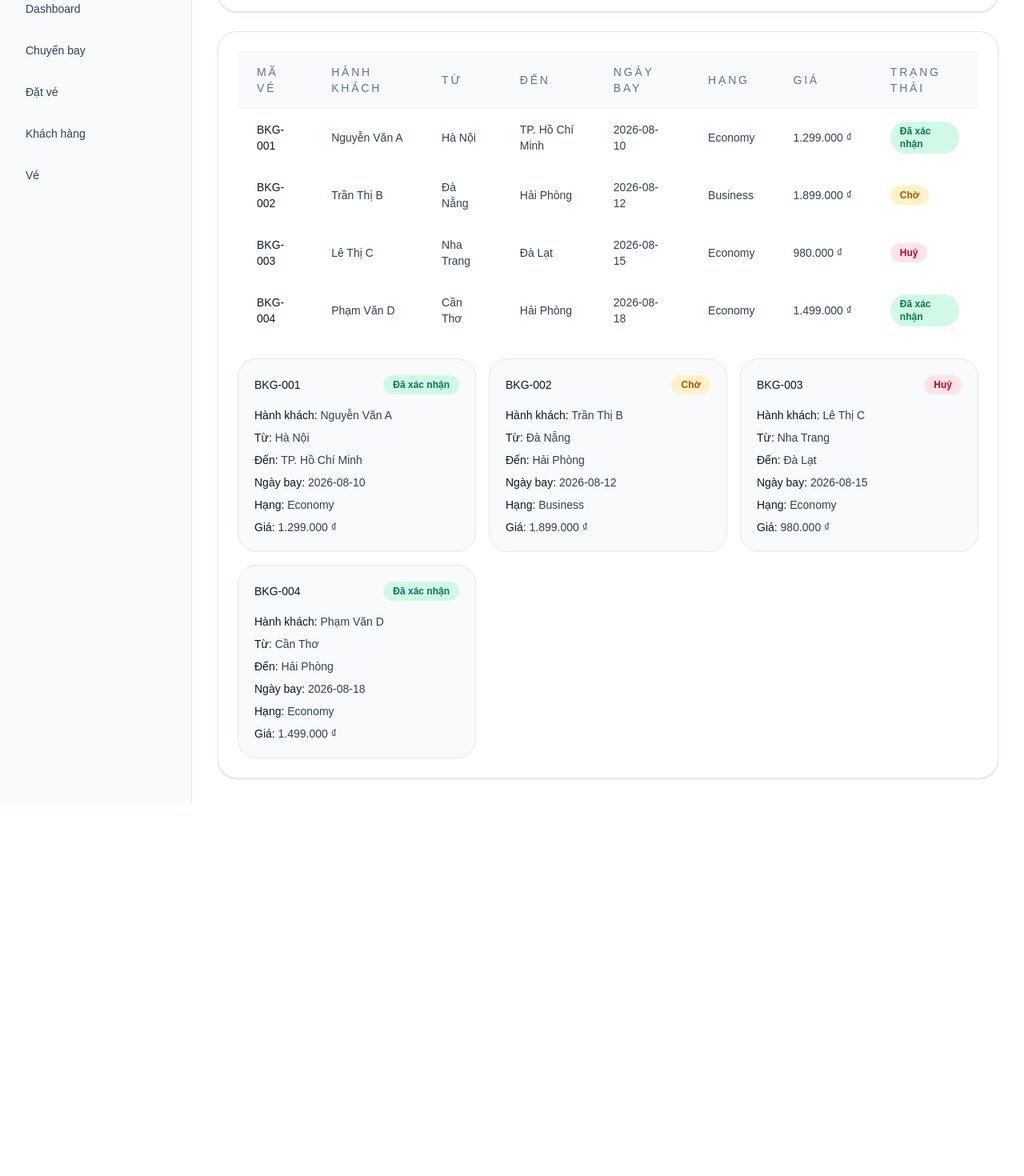
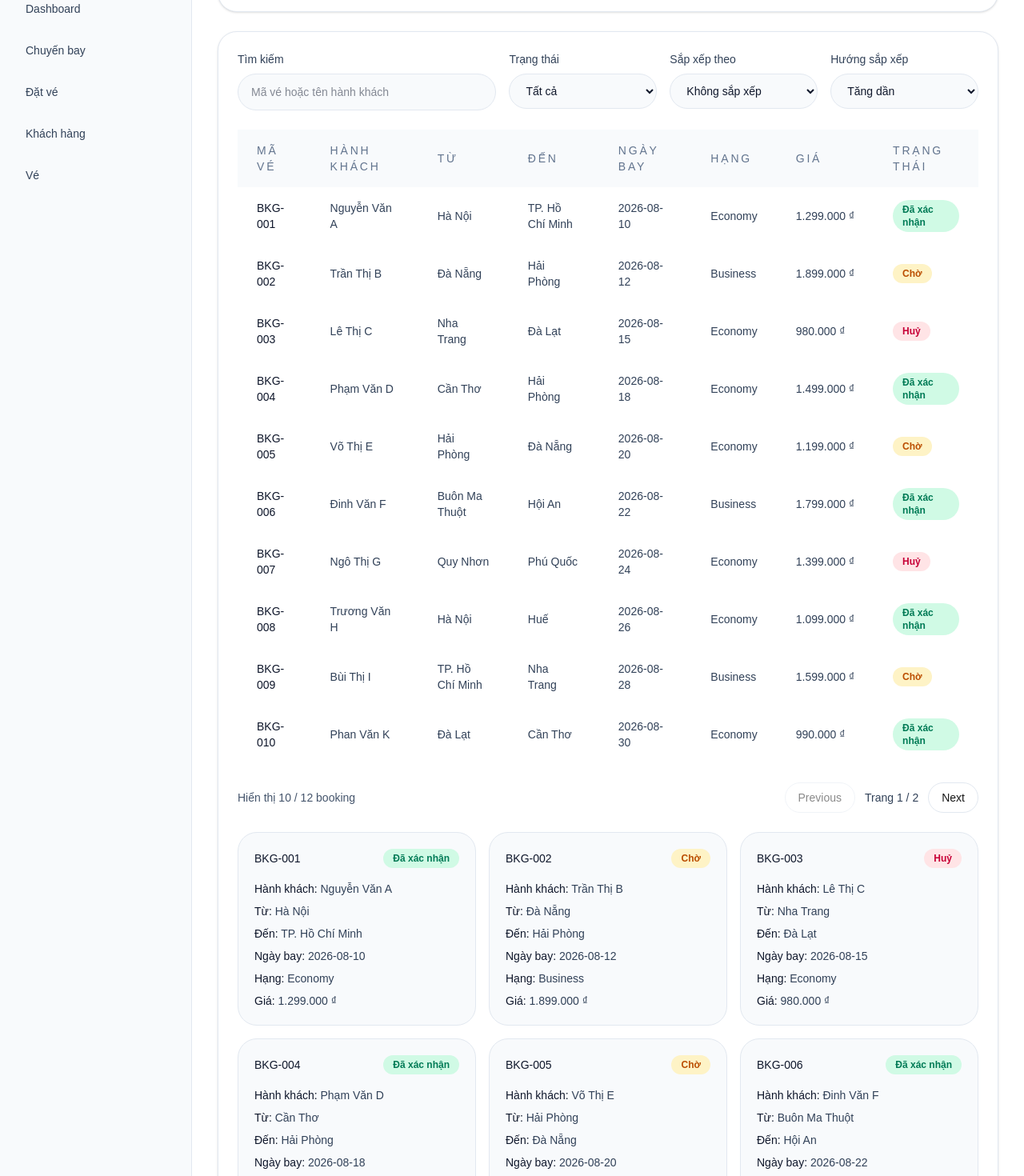
Before and after one commit to TranThiKimNghi/vietjet-agency, a Next.js app: page /dashboard/bookings in a window 1280 px wide. Shown: the part 260-1730 px from the top of the page at 80% size. Before the commit the page ends 1265 px from the top, so only its background shows below. Built offline with nearby package versions, Linux system fonts and the light colour scheme.

Commit message:
feat: add booking search filter sort and pagination

```diff
--- a/app/dashboard/bookings/page.tsx
+++ b/app/dashboard/bookings/page.tsx
@@ -1,8 +1,80 @@
+'use client';
+
+import { useMemo, useState } from 'react';
 import { bookingList } from '@/data/bookings';
 import BookingRow from '@/components/dashboard/BookingRow';
 import Link from 'next/link';
 
+const statusOptions = ['', 'Đã xác nhận', 'Chờ', 'Huỷ'];
+const sortOptions = [
+  { value: '', label: 'Không sắp xếp' },
+  { value: 'id', label: 'Mã vé' },
+  { value: 'date', label: 'Ngày bay' },
+  { value: 'price', label: 'Giá' },
+];
+
 export default function DashboardBookings() {
+  const [searchTerm, setSearchTerm] = useState('');
+  const [statusFilter, setStatusFilter] = useState('');
+  const [sortKey, setSortKey] = useState('');
+  const [sortDirection, setSortDirection] = useState<'asc' | 'desc'>('asc');
+  const [currentPage, setCurrentPage] = useState(1);
+  const pageSize = 10;
+
+  const normalizedSearchTerm = useMemo(
+    () => searchTerm.trim().toLowerCase(),
+    [searchTerm]
+  );
+
+  const filteredBookings = useMemo(() => {
+    const filtered = bookingList.filter((booking) => {
+      if (statusFilter && booking.status !== statusFilter) {
+        return false;
+      }
+
+      if (!normalizedSearchTerm) {
+        return true;
+      }
+
+      return (
+        booking.id.toLowerCase().includes(normalizedSearchTerm) ||
+        booking.passenger.toLowerCase().includes(normalizedSearchTerm)
+      );
+    });
+
+    if (!sortKey) {
+      return filtered;
+    }
+
+    const sorted = [...filtered].sort((a, b) => {
+      let compare = 0;
+
+      if (sortKey === 'id') {
+        compare = a.id.localeCompare(b.id, 'vi', { numeric: true });
+      }
+
+      if (sortKey === 'date') {
+        compare = a.date.localeCompare(b.date, 'vi', { numeric: true });
+      }
+
+      if (sortKey === 'price') {
+        compare = a.price - b.price;
+      }
+
+      return sortDirection === 'asc' ? compare : -compare;
+    });
+
+    return sorted;
+  }, [normalizedSearchTerm, statusFilter, sortKey, sortDirection]);
+
+  const totalPages = Math.max(1, Math.ceil(filteredBookings.length / pageSize));
+  const effectivePage = Math.min(currentPage, totalPages);
+
+  const paginatedBookings = useMemo(() => {
+    const start = (effectivePage - 1) * pageSize;
+    return filteredBookings.slice(start, start + pageSize);
+  }, [filteredBookings, effectivePage]);
+
   return (
     <div className="space-y-6">
       <section className="rounded-3xl border border-slate-200 bg-white p-8 shadow-sm">
@@ -24,7 +96,83 @@ export default function DashboardBookings() {
       </section>
 
       <section className="rounded-3xl border border-slate-200 bg-white p-6 shadow-sm">
-        <div className="overflow-x-auto">
+        <div className="grid gap-4 xl:grid-cols-[1.4fr_0.8fr_0.8fr_0.8fr]">
+          <div>
+            <label className="block text-sm font-medium text-slate-700" htmlFor="booking-search">
+              Tìm kiếm
+            </label>
+            <input
+              id="booking-search"
+              type="text"
+              value={searchTerm}
+              onChange={(event) => {
+                setSearchTerm(event.target.value);
+                setCurrentPage(1);
+              }}
+              placeholder="Mã vé hoặc tên hành khách"
+              className="mt-2 w-full rounded-3xl border border-slate-200 bg-slate-50 px-4 py-3 text-sm text-slate-900 outline-none transition focus:border-slate-900 focus:ring-2 focus:ring-slate-200"
+            />
+          </div>
+
+          <div>
+            <label className="block text-sm font-medium text-slate-700" htmlFor="status-filter">
+              Trạng thái
+            </label>
+            <select
+              id="status-filter"
+              value={statusFilter}
+              onChange={(event) => {
+                setStatusFilter(event.target.value);
+                setCurrentPage(1);
+              }}
+              className="mt-2 w-full rounded-3xl border border-slate-200 bg-slate-50 px-4 py-3 text-sm text-slate-900 outline-none transition focus:border-slate-900 focus:ring-2 focus:ring-slate-200"
+            >
+              {statusOptions.map((option) => (
+                <option key={option} value={option}>
+                  {option || 'Tất cả'}
+                </option>
+              ))}
+            </select>
+          </div>
+
+          <div>
+            <label className="block text-sm font-medium text-slate-700" htmlFor="sort-key">
+              Sắp xếp theo
+            </label>
+            <select
+              id="sort-key"
+              value={sortKey}
+              onChange={(event) => {
+                setSortKey(event.target.value);
+                setCurrentPage(1);
+              }}
+              className="mt-2 w-full rounded-3xl border border-slate-200 bg-slate-50 px-4 py-3 text-sm text-slate-900 outline-none transition focus:border-slate-900 focus:ring-2 focus:ring-slate-200"
+            >
+              {sortOptions.map((option) => (
+                <option key={option.value} value={option.value}>
+                  {option.label}
+                </option>
+              ))}
+            </select>
+          </div>
+
+          <div>
+            <label className="block text-sm font-medium text-slate-700" htmlFor="sort-direction">
+              Hướng sắp xếp
+            </label>
+            <select
+              id="sort-direction"
+              value={sortDirection}
+              onChange={(event) => setSortDirection(event.target.value as 'asc' | 'desc')}
+              className="mt-2 w-full rounded-3xl border border-slate-200 bg-slate-50 px-4 py-3 text-sm text-slate-900 outline-none transition focus:border-slate-900 focus:ring-2 focus:ring-slate-200"
+            >
+              <option value="asc">Tăng dần</option>
+              <option value="desc">Giảm dần</option>
+            </select>
+          </div>
+        </div>
+
+        <div className="mt-6 overflow-x-auto">
           <table className="min-w-full border-collapse text-left text-sm">
             <thead className="bg-slate-50 text-slate-500">
               <tr>
@@ -39,25 +187,62 @@ export default function DashboardBookings() {
               </tr>
             </thead>
             <tbody className="bg-white">
-              {bookingList.map((booking) => (
+              {paginatedBookings.length === 0 ? (
+                <tr>
+                  <td className="px-6 py-8 text-center text-slate-500" colSpan={8}>
+                    Không tìm thấy booking phù hợp.
+                  </td>
+                </tr>
+              ) : (
+                paginatedBookings.map((booking) => (
                   <BookingRow key={booking.id} booking={booking} />
-              ))}
+                ))
+              )}
             </tbody>
           </table>
         </div>
 
+        <div className="mt-6 flex flex-col gap-4 sm:flex-row sm:items-center sm:justify-between">
+          <p className="text-sm text-slate-600">
+            Hiển thị {paginatedBookings.length} / {filteredBookings.length} booking
+          </p>
+          <div className="flex items-center justify-center gap-3">
+            <button
+              type="button"
+              onClick={() => setCurrentPage((page) => Math.max(1, page - 1))}
+              disabled={effectivePage === 1}
+              className="rounded-3xl border border-slate-200 bg-white px-4 py-2 text-sm disabled:opacity-50"
+            >
+              Previous
+            </button>
+            <span className="text-sm text-slate-700">
+              Trang {effectivePage} / {totalPages}
+            </span>
+            <button
+              type="button"
+              onClick={() => setCurrentPage((page) => Math.min(totalPages, page + 1))}
+              disabled={effectivePage === totalPages}
+              className="rounded-3xl border border-slate-200 bg-white px-4 py-2 text-sm disabled:opacity-50"
+            >
+              Next
+            </button>
+          </div>
+        </div>
+
         <div className="mt-6 grid gap-4 sm:grid-cols-2 lg:grid-cols-3">
-          {bookingList.map((booking) => (
+          {paginatedBookings.map((booking) => (
             <div key={booking.id} className="rounded-3xl border border-slate-200 bg-slate-50 p-5">
               <div className="flex items-center justify-between gap-3">
                 <p className="text-sm font-medium text-slate-900">{booking.id}</p>
-                <span className={`inline-flex rounded-full px-3 py-1 text-xs font-semibold ${
+                <span
+                  className={`inline-flex rounded-full px-3 py-1 text-xs font-semibold ${
                     booking.status === 'Đã xác nhận'
                       ? 'bg-emerald-100 text-emerald-700'
                       : booking.status === 'Chờ'
                       ? 'bg-amber-100 text-amber-700'
                       : 'bg-rose-100 text-rose-700'
-                }`}>
+                  }`}
+                >
                   {booking.status}
                 </span>
               </div>
--- a/data/bookings.ts
+++ b/data/bookings.ts
@@ -41,4 +41,84 @@ export const bookingList: Booking[] = [
     status: 'Đã xác nhận',
     price: 1499000,
   },
+  {
+    id: 'BKG-005',
+    passenger: 'Võ Thị E',
+    from: 'Hải Phòng',
+    to: 'Đà Nẵng',
+    date: '2026-08-20',
+    seat: 'Economy',
+    status: 'Chờ',
+    price: 1199000,
+  },
+  {
+    id: 'BKG-006',
+    passenger: 'Đinh Văn F',
+    from: 'Buôn Ma Thuột',
+    to: 'Hội An',
+    date: '2026-08-22',
+    seat: 'Business',
+    status: 'Đã xác nhận',
+    price: 1799000,
+  },
+  {
+    id: 'BKG-007',
+    passenger: 'Ngô Thị G',
+    from: 'Quy Nhơn',
+    to: 'Phú Quốc',
+    date: '2026-08-24',
+    seat: 'Economy',
+    status: 'Huỷ',
+    price: 1399000,
+  },
+  {
+    id: 'BKG-008',
+    passenger: 'Trương Văn H',
+    from: 'Hà Nội',
+    to: 'Huế',
+    date: '2026-08-26',
+    seat: 'Economy',
+    status: 'Đã xác nhận',
+    price: 1099000,
+  },
+  {
+    id: 'BKG-009',
+    passenger: 'Bùi Thị I',
+    from: 'TP. Hồ Chí Minh',
+    to: 'Nha Trang',
+    date: '2026-08-28',
+    seat: 'Business',
+    status: 'Chờ',
+    price: 1599000,
+  },
+  {
+    id: 'BKG-010',
+    passenger: 'Phan Văn K',
+    from: 'Đà Lạt',
+    to: 'Cần Thơ',
+    date: '2026-08-30',
+    seat: 'Economy',
+    status: 'Đã xác nhận',
+    price: 990000,
+  },
+  {
+    id: 'BKG-011',
+    passenger: 'Hoàng Thị L',
+    from: 'Huế',
+    to: 'Hải Phòng',
+    date: '2026-09-02',
+    seat: 'Business',
+    status: 'Chờ',
+    price: 1699000,
+  },
+  {
+    id: 'BKG-012',
+    passenger: 'Lâm Văn M',
+    from: 'Phú Quốc',
+    to: 'Hà Nội',
+    date: '2026-09-04',
+    seat: 'Economy',
+    status: 'Đã xác nhận',
+    price: 1199000,
+  },
 ];
```
Lines whose indentation alone changed are shown as unchanged.
